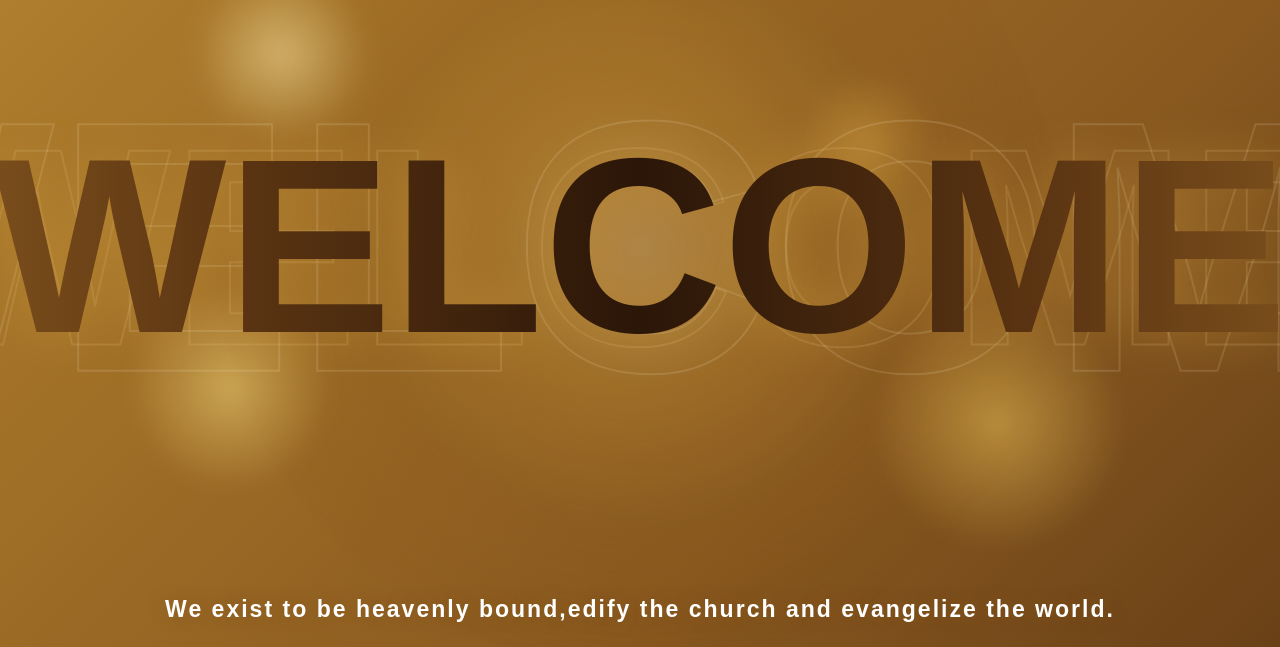
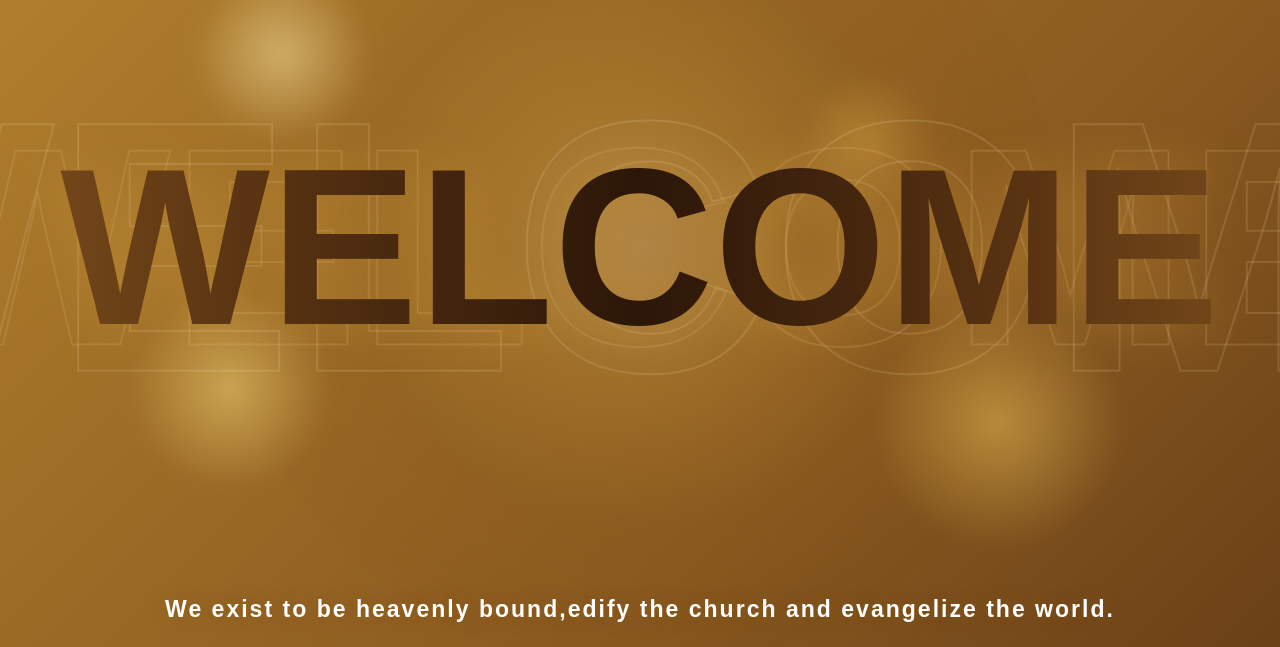
Before and after one commit to LusandaBanzi/PCGwelcome, a plain HTML site: page index.html in a window 1280 px wide. Shown: the part 153-800 px from the top of the page. Drawn offline with Linux system fonts and the light colour scheme.

Commit message:
Decrease font size in main-text class

```diff
--- a/index.html
+++ b/index.html
@@ -159,7 +159,7 @@ body{
 
 .main-text{
     position:relative;
-    font-size:19vw;
+    font-size:17vw;
     font-weight:900;
     text-transform:uppercase;
     line-height:1;
```
